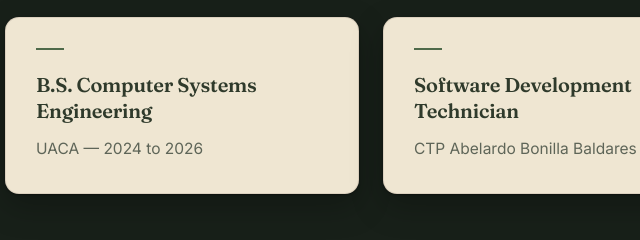
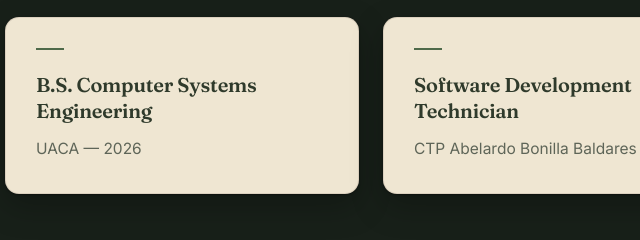
Before and after one commit to KevinhoProgra/portfolio, a plain HTML site: page index.html in a window 1280 px wide. Shown: the part 4680-4920 px from the top of the page, 80-720 px from the left. Drawn offline with Linux system fonts and the light colour scheme.

Commit message:
Update index.html

```diff
--- a/index.html
+++ b/index.html
@@ -378,7 +378,7 @@
         <div class="specialization-grid">
           <div class="specialization-card">
             <h3>B.S. Computer Systems Engineering</h3>
-            <p>UACA — 2024 to 2026</p>
+            <p>UACA — 2026</p>
           </div>
 
           <div class="specialization-card">
```
